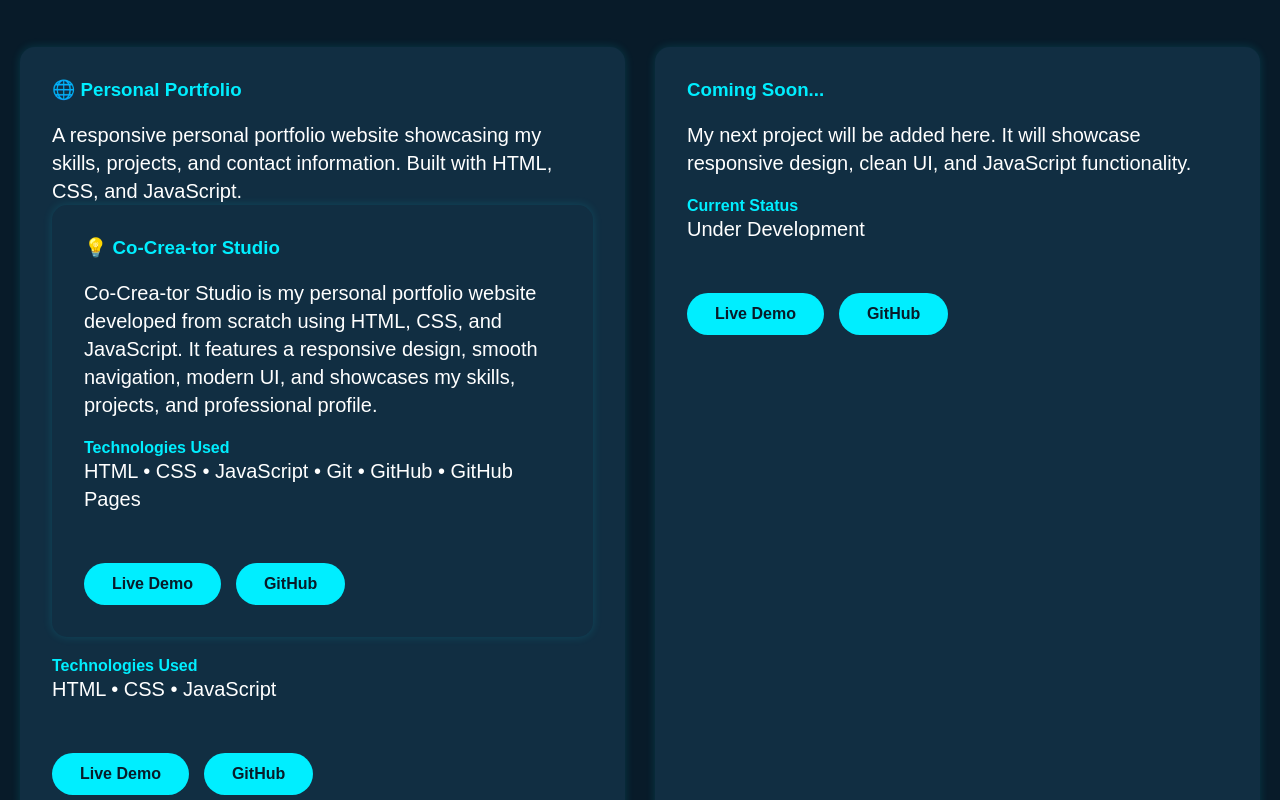
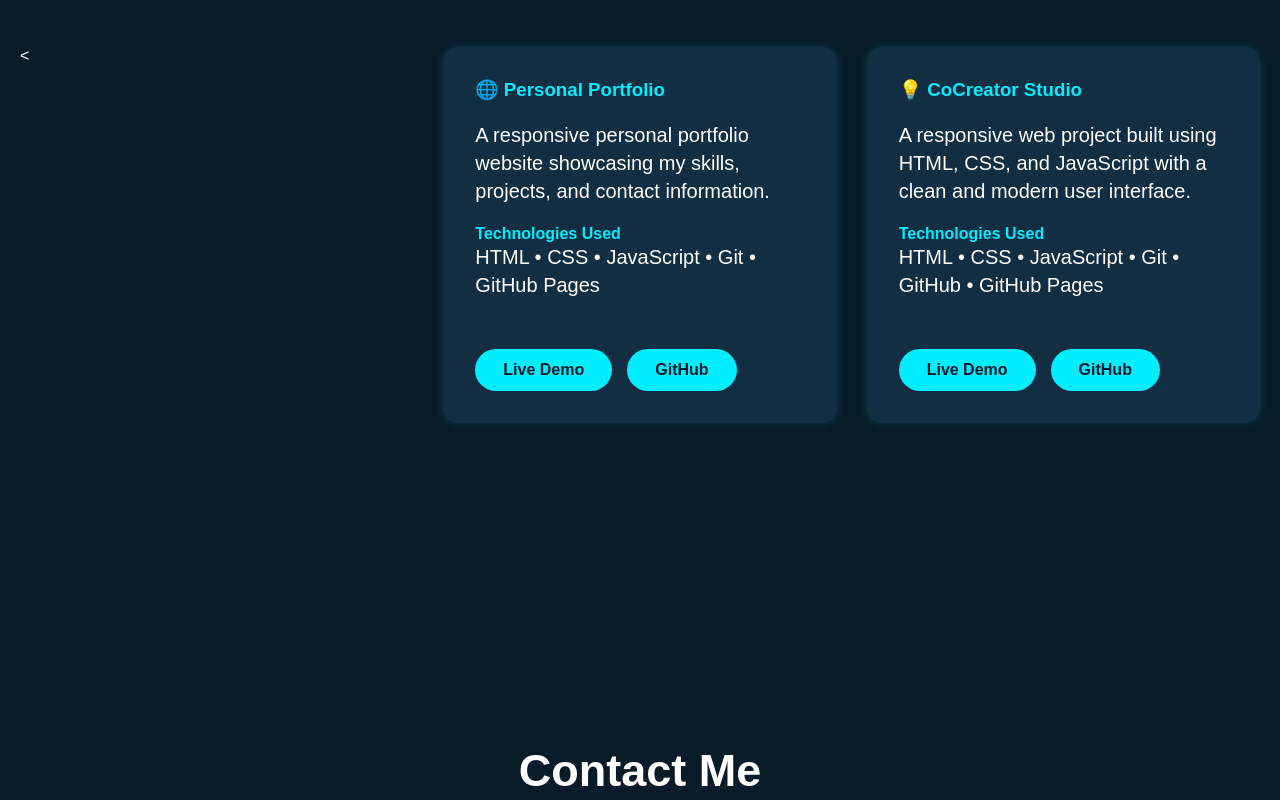
Before and after one commit to swatiyadav230307-rgb/portfolio, a plain HTML site: page index.html in a window 1280 px wide. Shown: the part 2580-3380 px from the top of the page. Drawn offline with nearby package versions, Linux system fonts and the light colour scheme.

Commit message:
Update index.html

```diff
--- a/index.html
+++ b/index.html
@@ -130,22 +130,31 @@
 
     <div class="project-container">
 
-        <div class="project-card">
-            <h3>🌐 Personal Portfolio</h3>
+        <<div class="project-card">
 
-            <p>
-                A responsive personal portfolio website showcasing my skills,
-                projects, and contact information. Built with HTML, CSS, and JavaScript.
-            </p>
-<div class="project-card">
-
-    <h3>💡 Co-Crea-tor Studio</h3>
+    <h3>🌐 Personal Portfolio</h3>
 
     <p>
-        Co-Crea-tor Studio is my personal portfolio website developed from scratch
-        using HTML, CSS, and JavaScript. It features a responsive design,
-        smooth navigation, modern UI, and showcases my skills, projects,
-        and professional profile.
+        A responsive personal portfolio website showcasing my skills, projects,
+        and contact information.
+    </p>
+
+    <h4>Technologies Used</h4>
+
+    <p>HTML • CSS • JavaScript • Git • GitHub Pages</p>
+
+    <div class="project-buttons">
+        <a href="https://swatiyadav230307-rgb.github.io/portfolio/" target="_blank" class="btn-box">Live Demo</a>
+        <a href="https://github.com/swatiyadav230307-rgb/portfolio" target="_blank" class="btn-box">GitHub</a>
+    </div>
+
+</div>
+            <div class="project-card">
+
+    <h3>💡 CoCreator Studio</h3>
+
+    <p>
+        A responsive web project built using HTML, CSS, and JavaScript with a clean and modern user interface.
     </p>
 
     <h4>Technologies Used</h4>
@@ -153,53 +162,17 @@
     <p>HTML • CSS • JavaScript • Git • GitHub • GitHub Pages</p>
 
     <div class="project-buttons">
-
-        <a href="https://swatiyadav230307-rgb.github.io/portfolio/" target="_blank" class="btn-box">
-    Live Demo
-</a>
-
-<a href="https://github.com/swatiyadav230307-rgb/portfolio" target="_blank" class="btn-box">
-    GitHub
-</a>
-
+        <a href="https://swatiyadav230307-rgb.github.io/Cocreator-Studio/" target="_blank" class="btn-box">Live Demo</a>
+        <a href="https://github.com/swatiyadav230307-rgb/Cocreator-Studio" target="_blank" class="btn-box">GitHub</a>
     </div>
 
 </div>
-            <h4>Technologies Used</h4>
-
-            <p>HTML • CSS • JavaScript</p>
-
-            <div class="project-buttons">
-                <a href="#" class="btn-box">Live Demo</a>
-                <a href="#" class="btn-box">GitHub</a>
-            </div>
-
-        </div>
-
-        <div class="project-card">
-
-            <h3> Coming Soon...</h3>
-
-            <p>
-                My next project will be added here.
-                It will showcase responsive design,
-                clean UI, and JavaScript functionality.
-            </p>
-
-            <h4>Current Status</h4>
-
-            <p>Under Development</p>
-
-            <div class="project-buttons">
-                <a href="#" class="btn-box">Live Demo</a>
-                <a href="#" class="btn-box">GitHub</a>
-            </div>
-
-        </div>
 
     </div>
 
 </section>
+
+
 
 <!-- CONTACT -->
 <section class="contact" id="contact">
```
